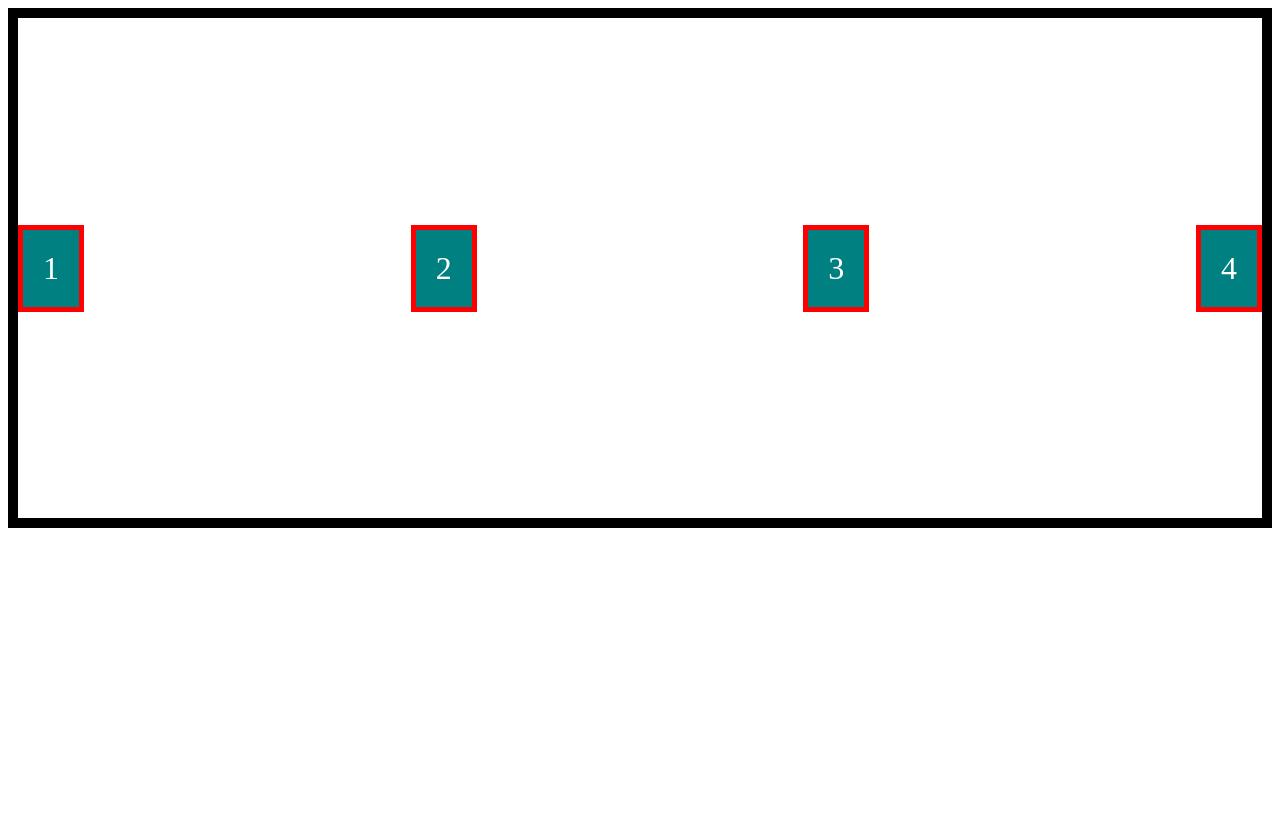
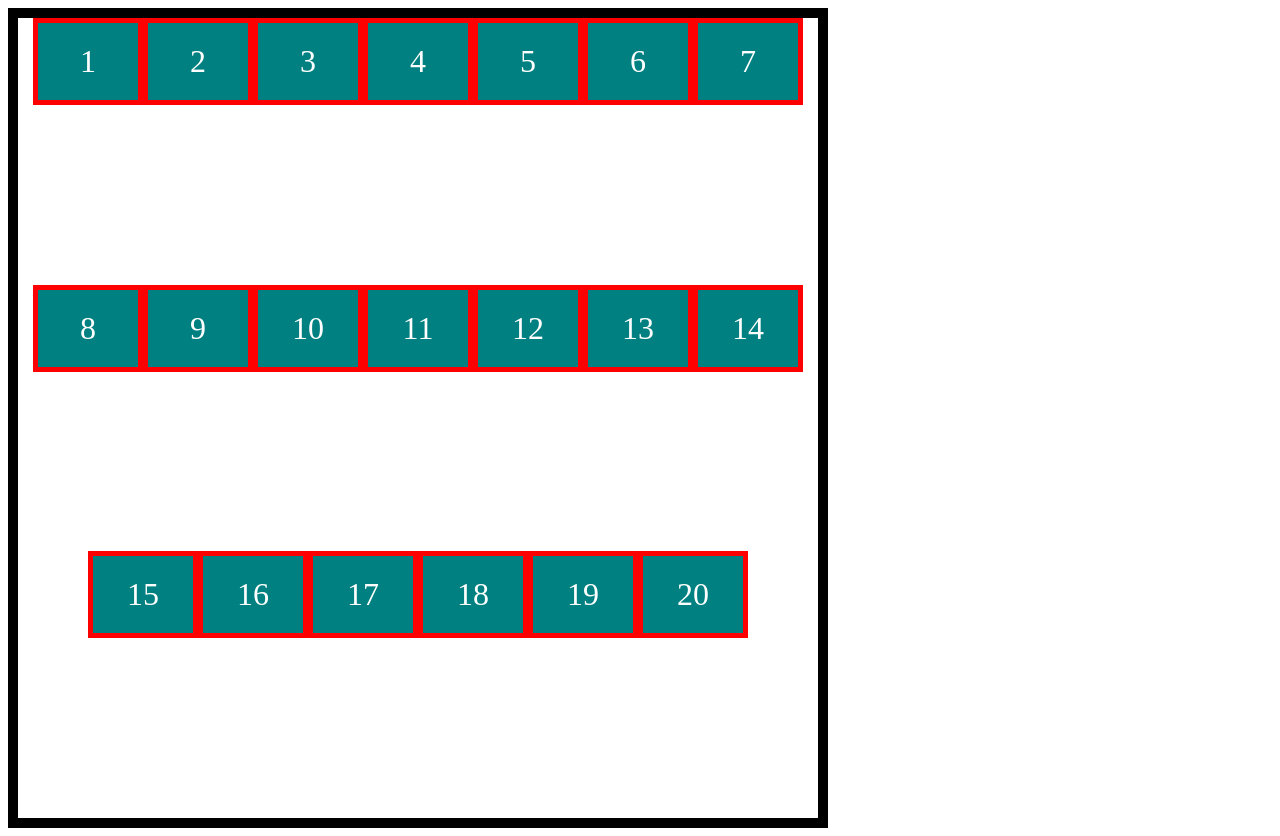
Before and after one commit to fccourses/fd_flex, a plain HTML site: page index.html in a window 1280 px wide. Before the commit the page ends 800 px from the top, so only its background shows below. Drawn offline with Linux system fonts and the light colour scheme.

Commit message:
Add more exmaples

```diff
--- a/index.html
+++ b/index.html
@@ -12,6 +12,22 @@
       <div class="item">2</div>
       <div class="item">3</div>
       <div class="item">4</div>
+      <div class="item">5</div>
+      <div class="item">6</div>
+      <div class="item">7</div>
+      <div class="item">8</div>
+      <div class="item">9</div>
+      <div class="item">10</div>
+      <div class="item">11</div>
+      <div class="item">12</div>
+      <div class="item">13</div>
+      <div class="item">14</div>
+      <div class="item">15</div>
+      <div class="item">16</div>
+      <div class="item">17</div>
+      <div class="item">18</div>
+      <div class="item">19</div>
+      <div class="item">20</div>
     </section>
   </body>
 </html>
--- a/style.css
+++ b/style.css
@@ -1,6 +1,8 @@
 .container {
   border: 10px solid black;
-  min-height: 500px;
+  max-height: 1000px;
+  min-height: 800px;
+  max-width: 800px;
 }
 
 .item {
@@ -9,15 +11,20 @@
   color: white;
   border: 5px solid red;
   padding: 20px;
+
+  max-width: 60px;
+  width: 100%;
+
   background-color: teal;
 }
 
-.flexContainer{
+.flexContainer {
   display: flex;
+  flex-direction: row;
+  flex-wrap: wrap;
 
-  flex-direction: row;
+  justify-content: center;
 
-  justify-content: space-between;
-  align-items:center;
-
+  align-items: flex-start;
+  /* align-content: space-between; */
 }
```
